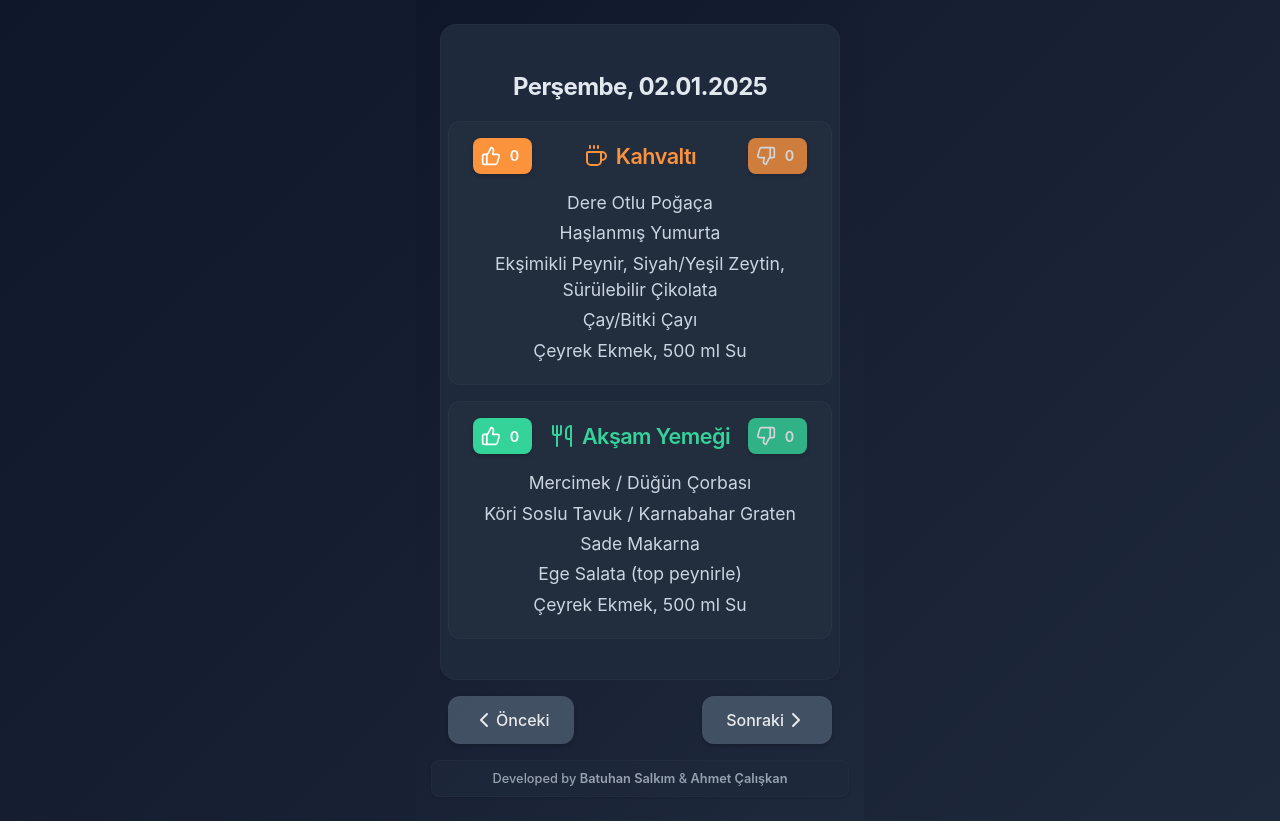
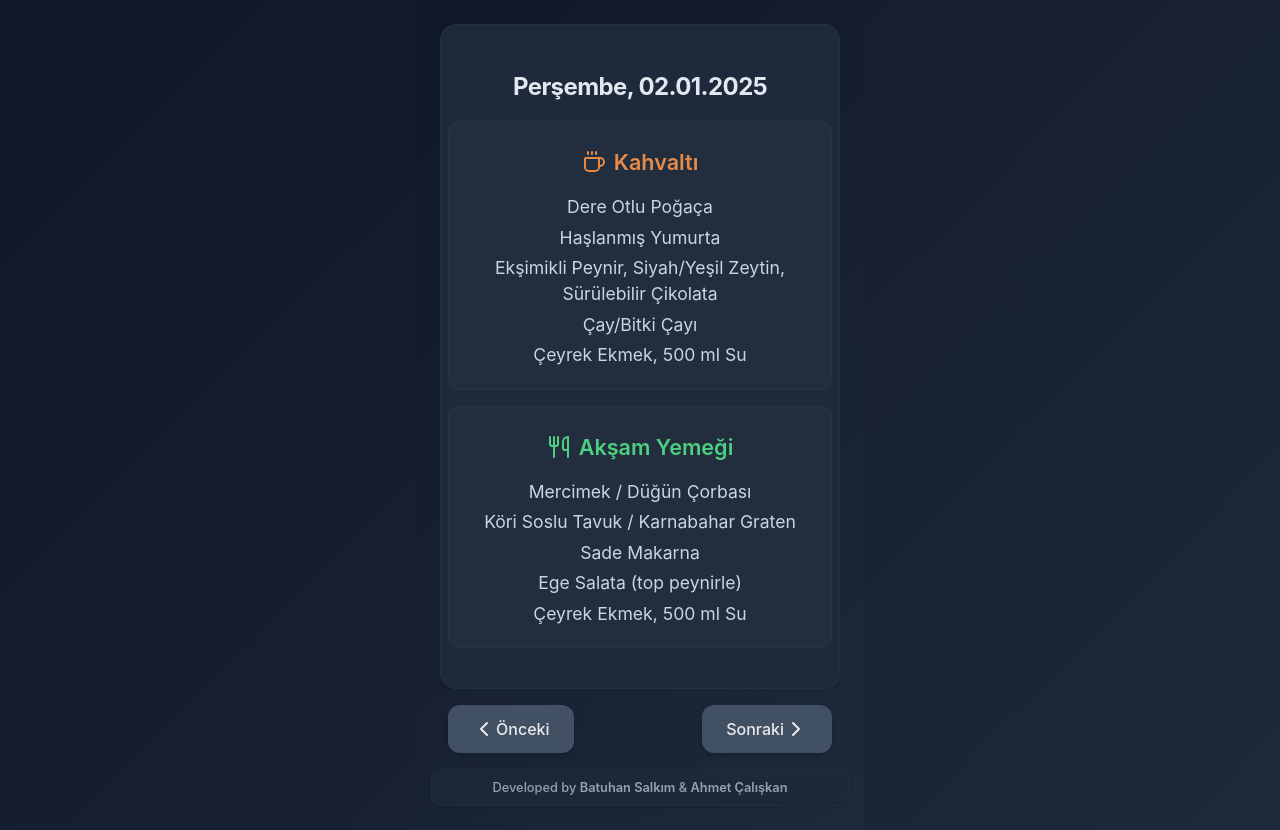
Before and after one commit to yusufuyar01/kyk_yemek_kahvalti, a React (Vite) app in the folder kykyemek/: page / in a window 1280 px wide. Built offline with nearby package versions, Linux system fonts and the light colour scheme; no server answers; the database is empty.

Commit message:
butonlar kaldırıldı

```diff
--- a/kykyemek/src/App.jsx
+++ b/kykyemek/src/App.jsx
@@ -34,27 +34,9 @@ const DayComponent = ({ data, animationClass, onLike, onDislike, likes, dislikes
       </h2>
       <div className="meal-section">
         <div className="meal-header">
-          <button
-            className="rating-button like breakfast-rating"
-            onClick={() => onLike(data.tarih, 'breakfast')}
-            disabled={!isDatePassed}
-            title={!isDatePassed ? "Bu tarih henüz gelmedi" : ""}
-          >
-            <ThumbsUp size={20} />
-            <span className="rating-count">{likes[`${data.tarih}_breakfast`] || 0}</span>
-          </button>
           <h3 className="meal-title breakfast">
             <Coffee className="meal-icon" /> Kahvaltı
           </h3>
-          <button
-            className="rating-button dislike breakfast-rating"
-            onClick={() => onDislike(data.tarih, 'breakfast')}
-            disabled={!isDatePassed}
-            title={!isDatePassed ? "Bu tarih henüz gelmedi" : ""}
-          >
-            <ThumbsDown size={20} />
-            <span className="rating-count">{dislikes[`${data.tarih}_breakfast`] || 0}</span>
-          </button>
         </div>
         <p className="meal-text">{data.kahvalti.ana_urun}</p>
         <p className="meal-text">{data.kahvalti.ana_urun2}</p>
@@ -70,28 +52,10 @@ const DayComponent = ({ data, animationClass, onLike, onDislike, likes, dislikes
       </div>
       <div className="meal-section">
         <div className="meal-header">
-          <button
-            className="rating-button like dinner-rating"
-            onClick={() => onLike(data.tarih, 'dinner')}
-            disabled={!isDatePassed}
-            title={!isDatePassed ? "Bu tarih henüz gelmedi" : ""}
-          >
-            <ThumbsUp size={20} />
-            <span className="rating-count">{likes[`${data.tarih}_dinner`] || 0}</span>
-          </button>
           <h3 className="meal-title dinner">
             <Utensils className="meal-icon" />
             Akşam Yemeği
           </h3>
-          <button
-            className="rating-button dislike dinner-rating"
-            onClick={() => onDislike(data.tarih, 'dinner')}
-            disabled={!isDatePassed}
-            title={!isDatePassed ? "Bu tarih henüz gelmedi" : ""}
-          >
-            <ThumbsDown size={20} />
-            <span className="rating-count">{dislikes[`${data.tarih}_dinner`] || 0}</span>
-          </button>
         </div>
         <p className="meal-text">{data.ogle_aksam.corba}</p>
         <p className="meal-text">{data.ogle_aksam.ana_yemek}</p>
--- a/kykyemek/src/MobileMealPlanner.css
+++ b/kykyemek/src/MobileMealPlanner.css
@@ -119,28 +119,29 @@ html {
 .meal-header {
   display: flex;
   align-items: center;
-  justify-content: space-between;
-  margin-bottom: 1rem;
-  padding: 0 0.5rem;
+  justify-content: center;
+  margin-bottom: 0.5rem;
+  padding: 0.5rem;
+  background-color: var(--card-bg-color);
+  border-radius: 0.5rem;
 }
 
 .meal-title {
-  font-size: 1.2rem;
+  font-size: 1.25rem;
   font-weight: 600;
+  margin: 0;
+  text-align: center;
   display: flex;
   align-items: center;
   justify-content: center;
-  letter-spacing: -0.025em;
-  margin: 0;
-  flex: 1;
 }
 
-.meal-title.breakfast {
-  color: var(--meal-breakfast);
+.meal-section.breakfast .meal-title {
+  color: #f97316;
 }
 
-.meal-title.dinner {
-  color: var(--meal-dinner);
+.meal-section.dinner .meal-title {
+  color: #22c55e;
 }
 
 .meal-text,
@@ -449,47 +450,40 @@ html {
 .rating-button {
   display: flex;
   align-items: center;
-  gap: 0.25rem;
+  justify-content: center;
   padding: 0.5rem;
+  background-color: transparent;
+  color: var(--text-color);
   border: none;
   border-radius: 0.5rem;
+  font-weight: 500;
   cursor: pointer;
   transition: all 0.2s ease;
-  font-weight: 500;
-  color: white;
-  box-shadow: 0 2px 4px var(--shadow-color);
-  min-width: 3.5rem;
+  gap: 0.25rem;
 }
 
-.rating-button.breakfast-rating.like {
-  background-color: var(--meal-breakfast);
-}
-
-.rating-button.breakfast-rating.dislike {
-  background-color: var(--meal-breakfast);
+.rating-button:hover:not(:disabled) {
+  transform: translateY(-2px);
   opacity: 0.8;
 }
 
-.rating-button.dinner-rating.like {
-  background-color: var(--meal-dinner);
+.rating-button:disabled {
+  opacity: 0.5;
+  cursor: not-allowed;
+  transform: none;
 }
 
-.rating-button.dinner-rating.dislike {
-  background-color: var(--meal-dinner);
-  opacity: 0.8;
+.rating-button.like {
+  color: #22c55e;
 }
 
-.rating-button:hover {
-  transform: translateY(-2px);
-  box-shadow: 0 4px 8px var(--shadow-color);
-  opacity: 1;
+.rating-button.dislike {
+  color: #ef4444;
 }
 
 .rating-count {
-  font-size: 0.9rem;
-  font-weight: 600;
-  min-width: 1.2rem;
-  text-align: center;
+  font-size: 0.875rem;
+  margin-left: 0.25rem;
 }
 
 /* Remove install button styles */
@@ -497,15 +491,10 @@ html {
   display: none;
 }
 
-.rating-button:disabled {
-  opacity: 0.5;
-  cursor: not-allowed;
-  transform: none !important;
-  box-shadow: none !important;
+.meal-title.breakfast {
+  color: #e68a49;
 }
 
-.rating-button:disabled:hover {
-  transform: none !important;
-  box-shadow: none !important;
-  opacity: 0.5;
+.meal-title.dinner {
+  color: #4cd080;
 }
```
